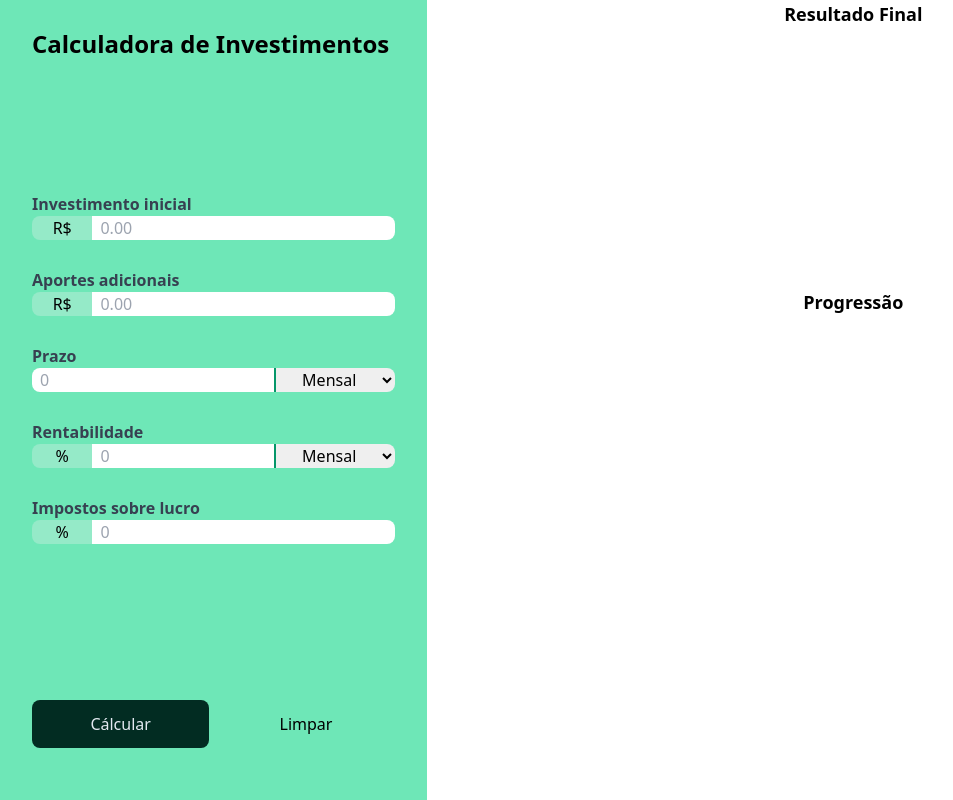
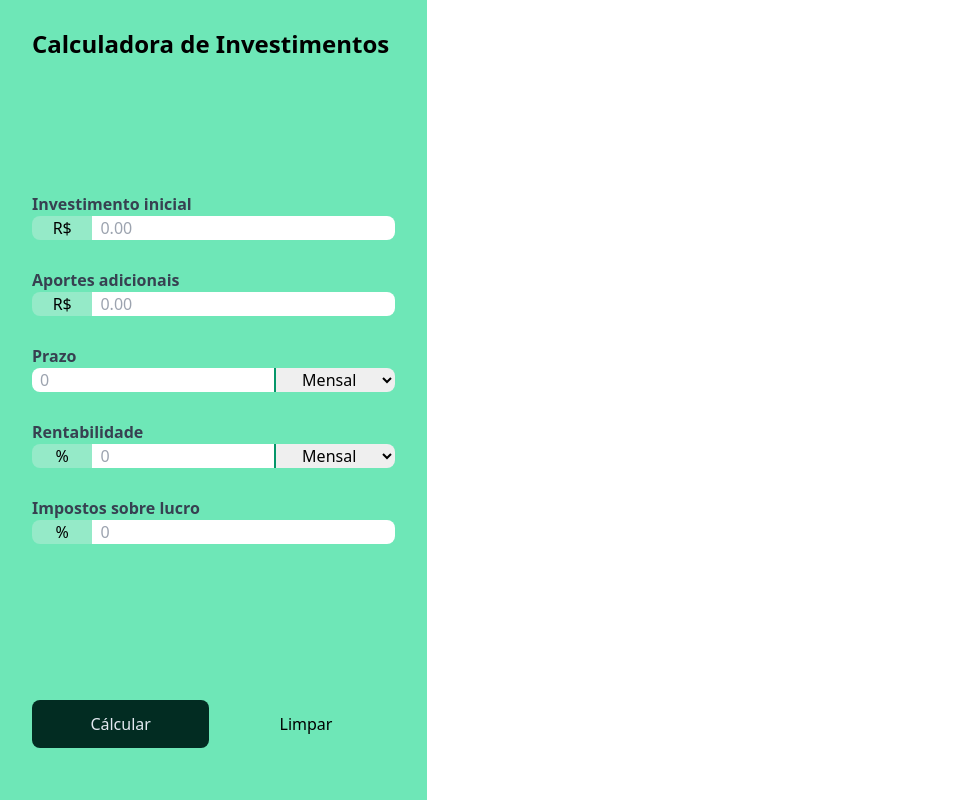
Before and after one commit to MichaelLeivasz/calculadorainvestimento, a website built with Vite: page index.html in a window 1280 px wide. Shown: the whole page, without its empty margins (0-953 px from the left). Built offline with nearby package versions, Linux system fonts and the light colour scheme.

Commit message:
processos relacionados aos gráficos foram comentados

```diff
--- a/index.html
+++ b/index.html
@@ -145,7 +145,7 @@
             </div>
         </aside>
         <main class="row-span-2 col-span-2">
-            <section id="chart-container" class="h-full">
+            <!-- <section id="chart-container" class="h-full">
                 <div class="h-[36%] flex flex-col items-center pb-10">
                     <p class="font-bold text-lg">Resultado Final</p>
                     <canvas id="final-money-distribution"></canvas>
@@ -154,7 +154,7 @@
                     <p class="font-bold text-lg">Progressão</p>
                     <canvas id="progression"></canvas>
                 </div>
-            </section>
+            </section> -->
         </main>
         <script type="module" src="./main.js"></script>
     </body>
--- a/main.js
+++ b/main.js
@@ -176,5 +176,5 @@ for (const formElement of form) {
     }
 }
 
-form.addEventListener('submit', renderProgression);
+// form.addEventListener('submit', renderProgression);
 clearFormButton.addEventListener('click', clearForm);
```
